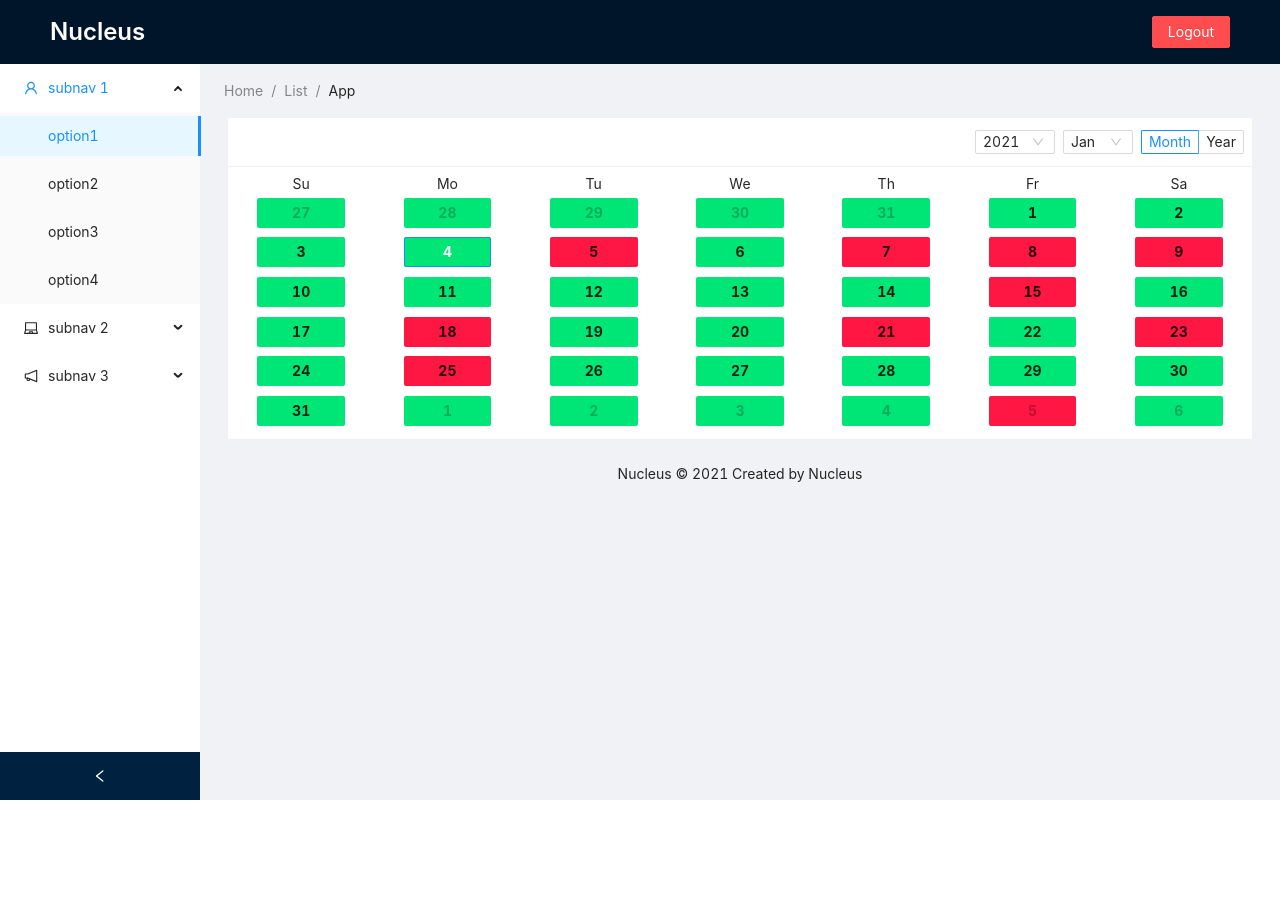
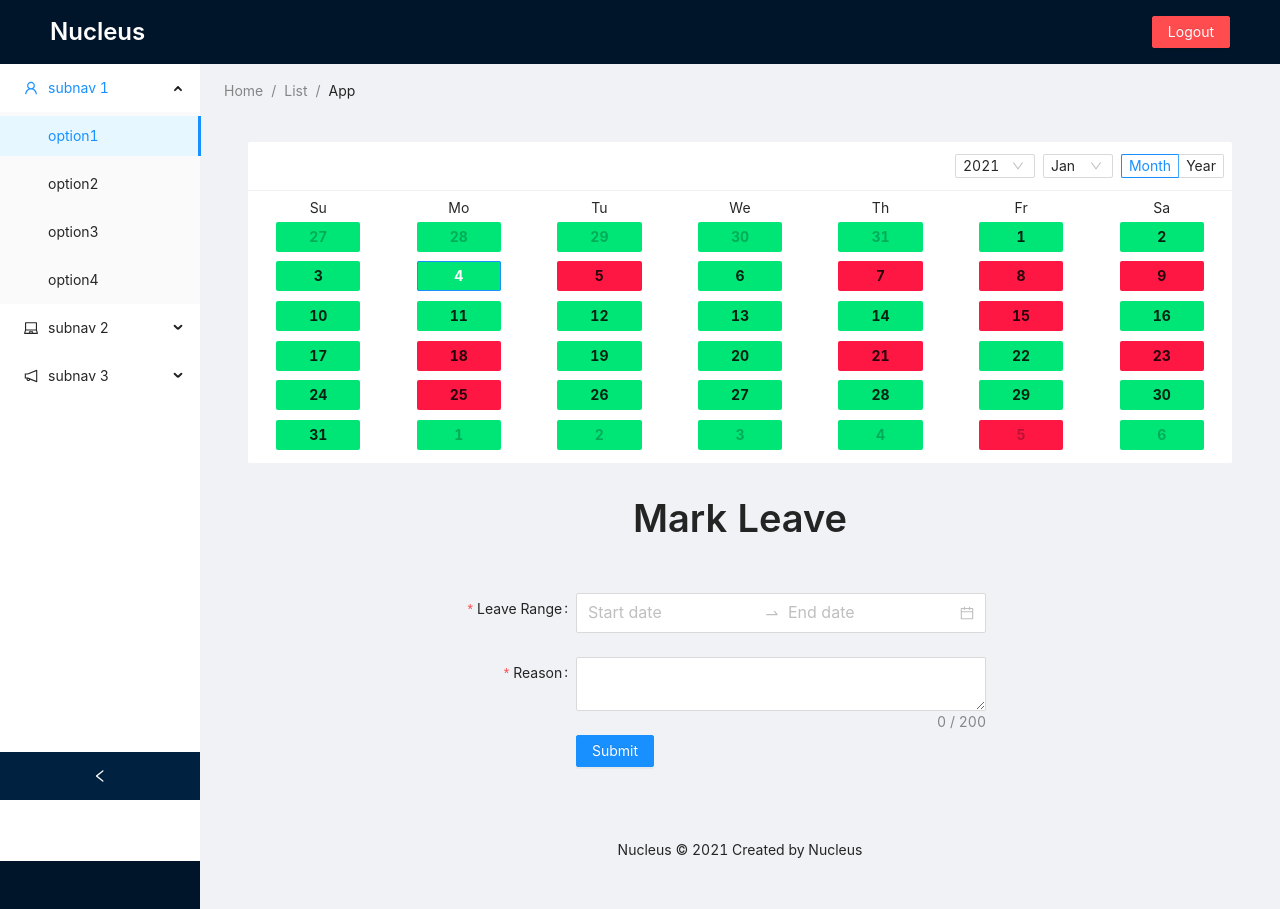
Before and after one commit to chaudharirohit2810/Nucleus_StackHack-2.0, a React (Create React App) app in the folder client/: page /employee in a window 1280 px wide. Before the commit the page ends 800 px from the top, so only its background shows below. Built offline with nearby package versions, Linux system fonts and the light colour scheme.

Commit message:
feat: leave mark with valid date range

```diff
--- a/client/src/pages/Employee/components/index.jsx
+++ b/client/src/pages/Employee/components/index.jsx
@@ -2,3 +2,4 @@ export { default as Header } from "./header";
 export { default as Footer } from "./footer";
 export { default as Drawer } from "./drawer";
 export { default as Attendance } from "./attendance";
+export { default as SubmitLeave } from "./submitLeave";
--- /dev/null
+++ b/client/src/pages/Employee/components/submitLeave.jsx
@@ -0,0 +1,123 @@
+import React from "react";
+import { Form, Input, Button, DatePicker, Typography } from "antd";
+import moment from "moment";
+
+const { RangePicker } = DatePicker;
+const { Title } = Typography;
+
+const layout = {
+    labelCol: {
+        span: 8,
+    },
+    wrapperCol: {
+        span: 10,
+    },
+};
+
+const validateMessages = {
+    // eslint-disable-next-line no-template-curly-in-string
+    required: "${label} is required!",
+};
+
+export default class submitLeave extends React.Component {
+    constructor(props) {
+        super(props);
+        this.state = {};
+    }
+    onChange = (dates, dateStrings) => {
+        // console.log("From: ", dates[0], ", to: ", dates[1]);
+        // console.log("From: ", dateStrings[0], ", to: ", dateStrings[1]);
+    };
+    disabledDate = current => {
+        // Can not select days before today and today
+        return current && current < moment().endOf("day");
+    };
+
+    onFinish = values => {
+        // console.log(values);
+        const { range, reason } = values;
+        // Date Object
+        // can convert into string
+        // decided on database fi   eld
+        const startDate = range[0]._d;
+        const endDate = range[1]._d;
+    };
+    render() {
+        return (
+            <div
+                style={{
+                    marginTop: "2rem",
+                }}
+            >
+                <div
+                    style={{
+                        display: "flex",
+                        justifyContent: "center",
+                    }}
+                >
+                    <Title level={1}>Mark Leave</Title>
+                </div>
+                <Form
+                    {...layout}
+                    name="Leave"
+                    onFinish={this.onFinish}
+                    style={{
+                        marginTop: "2rem",
+                    }}
+                    validateMessages={validateMessages}
+                >
+                    {/* <Form.Item wrapperCol={{ ...layout.wrapperCol, offset: 8 }}>
+                        <Title> Mark Leave</Title>
+                    </Form.Item> */}
+                    <Form.Item
+                        name={["range"]}
+                        label="Leave Range"
+                        wrapperCol={{ ...layout.wrapperCol }}
+                        rules={[
+                            {
+                                required: true,
+                            },
+                        ]}
+                    >
+                        <RangePicker
+                            size="large"
+                            disabledDate={this.disabledDate}
+                            showTime
+                            format="YYYY/MM/DD HH:mm:ss"
+                            onChange={this.onChange}
+                        />
+                    </Form.Item>
+                    <Form.Item
+                        name={["reason"]}
+                        label="Reason"
+                        rules={[
+                            {
+                                required: true,
+                            },
+                        ]}
+                    >
+                        <Input.TextArea
+                            maxLength={200}
+                            showCount={true}
+                            allowClear
+                        />
+                    </Form.Item>
+                    <Form.Item wrapperCol={{ ...layout.wrapperCol, offset: 8 }}>
+                        <Button type="primary" htmlType="submit">
+                            Submit
+                        </Button>
+                    </Form.Item>
+                </Form>
+            </div>
+        );
+    }
+}
+
+// const submitLeave = () => {
+
+//     return (
+//         <div></div>
+//     );
+// };
+
+// export default submitLeave;
--- a/client/src/pages/Employee/index.jsx
+++ b/client/src/pages/Employee/index.jsx
@@ -1,13 +1,15 @@
 import React from "react";
 import { Layout, Breadcrumb } from "antd";
 
-import { Header, Footer, Drawer, Attendance } from "./components";
+import { Header, Footer, Drawer, Attendance, SubmitLeave } from "./components";
+
+const { Content } = Layout;
 
 class SiderDemo extends React.Component {
     constructor(props) {
         super(props);
         this.state = {
-            collapsed: false
+            collapsed: false,
         };
     }
 
@@ -38,7 +40,16 @@ class SiderDemo extends React.Component {
                                 <Breadcrumb.Item>List</Breadcrumb.Item>
                                 <Breadcrumb.Item>App</Breadcrumb.Item>
                             </Breadcrumb>
-                            <Attendance />
+                            <Content
+                                style={{
+                                    padding: 24,
+                                    margin: 0,
+                                    minHeight: 280,
+                                }}
+                            >
+                                <Attendance />
+                                <SubmitLeave />
+                            </Content>
                             <Footer />
                         </Layout>
                     </Layout>
```
Also changed, not shown: 1 other file (tests, documents, lock files or other folders).
